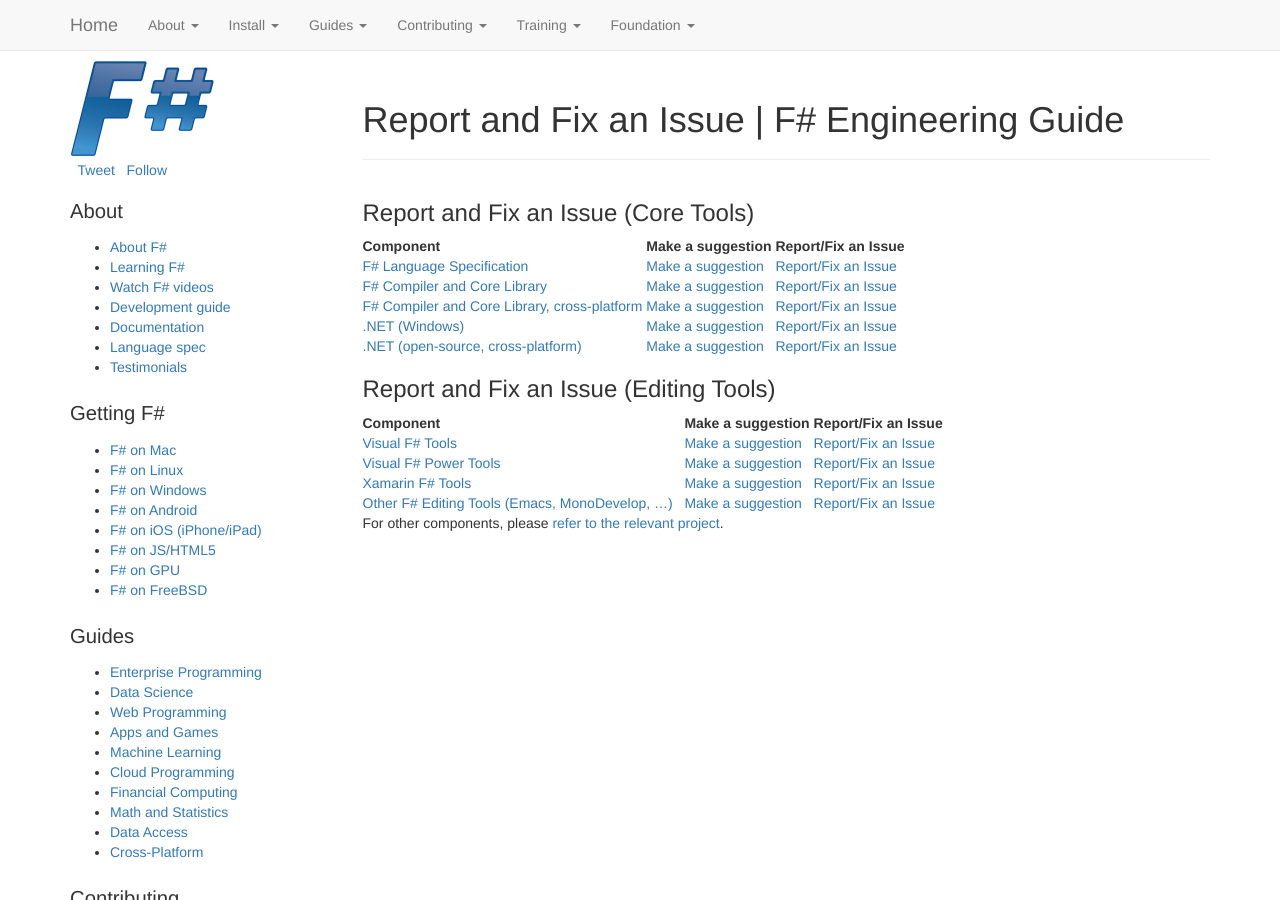
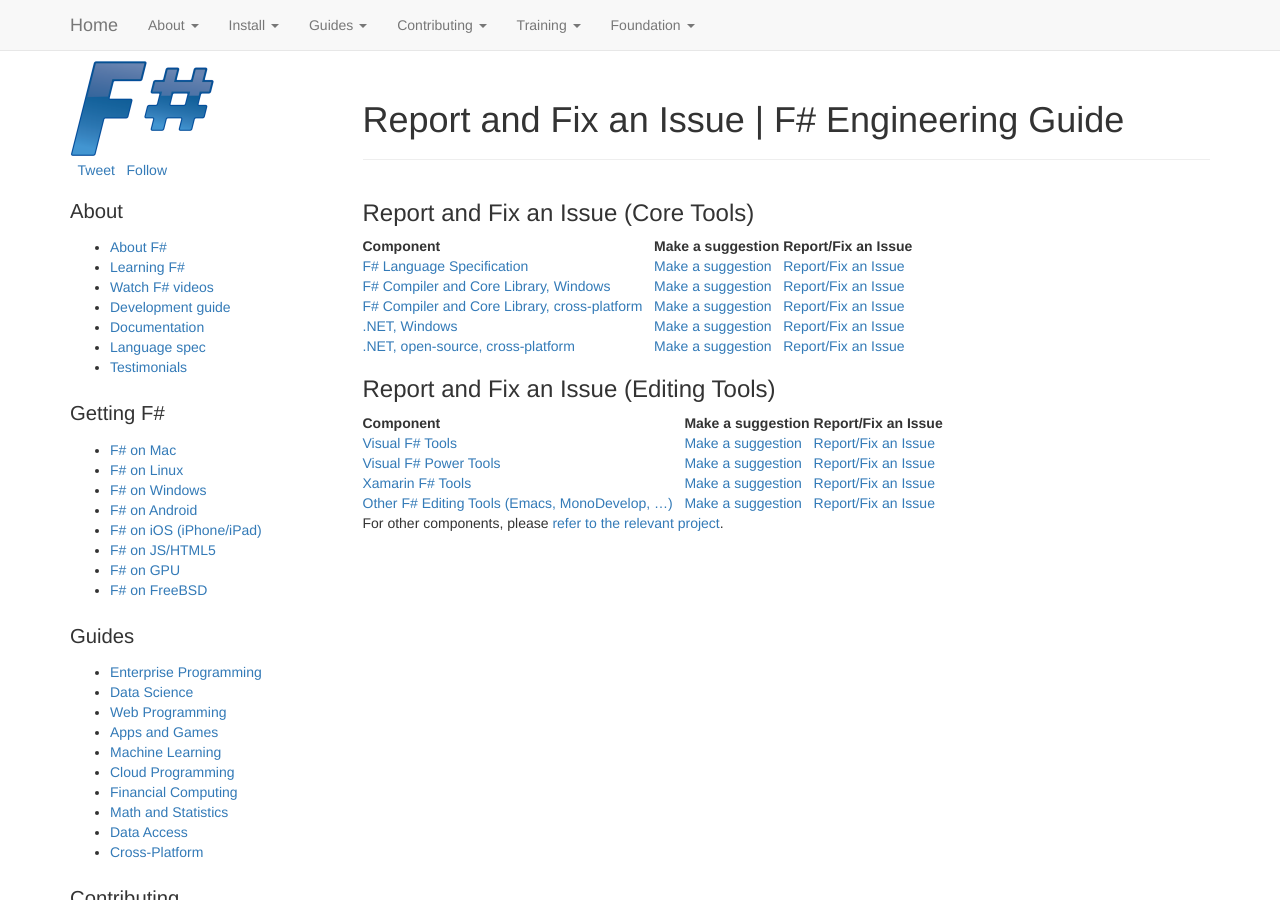
Before and after one commit to fsharp/fsharp.org, a Jekyll site: the page built from guides/engineering/issues.md, in a window 1280 px wide and 900 px high. Built offline with Jekyll 4.4.1, drawn with Linux system fonts in a browser that asks for light colours; nearby versions of some CDN libraries; some web fonts are replaced; comment, search, counter and statistics services are not loaded.

Commit message:
Update issues.md

```diff
--- a/guides/engineering/issues.md
+++ b/guides/engineering/issues.md
@@ -8,11 +8,11 @@
 
 | Component         |   | Make a suggestion   |   | Report/Fix an Issue |
 |:------------------|:--|:--------------------|:--|:------------------|
-| [F# Language Specification](http://fsharp.org/specs/language-spec/)              |  | [Make a suggestion](https://fslang.uservoice.com/forums/245727-f-language)     |  |  [Report/Fix an Issue](http://fsharp.org/specs/language-spec/)      |
-| [F# Compiler and Core Library](http://visualfsharp.codeplex.com)                 |  | [Make a suggestion](https://fslang.uservoice.com/forums/245727-f-language)     | |  [Report/Fix an Issue](http://visualfsharp.codeplex.com) |
-| [F# Compiler and Core Library, cross-platform](http://github.com/fsharp/fsharp)  |  | [Make a suggestion](https://fslang.uservoice.com/forums/245727-f-language)     | |  [Report/Fix an Issue](http://github.com/fsharp/fsharp) |
-| [.NET (Windows)](http://www.microsoft.com/net)                                   |  | [Make a suggestion](http://visualstudio.uservoice.com/forums/121579-visual-studio/category/31481-net)     |  |  [Report/Fix an Issue](http://connect.microsoft.com/visualstudio) |
-| [.NET (open-source, cross-platform)](http://www.mono-project.com/)               |  | [Make a suggestion](http://www.mono-project.com/community/)     |  | [Report/Fix an Issue](http://www.mono-project.com/community/) |
+| [F# Language Specification](http://fsharp.org/specs/language-spec/)               &nbsp; | &nbsp; | [Make a suggestion](https://fslang.uservoice.com/forums/245727-f-language)     |  &nbsp; |  [Report/Fix an Issue](http://fsharp.org/specs/language-spec/)      |
+| [F# Compiler and Core Library, Windows](http://visualfsharp.codeplex.com)                  &nbsp; | &nbsp; | [Make a suggestion](https://fslang.uservoice.com/forums/245727-f-language)     |  &nbsp; |  [Report/Fix an Issue](http://visualfsharp.codeplex.com) |
+| [F# Compiler and Core Library, cross-platform](http://github.com/fsharp/fsharp)   &nbsp; | &nbsp; | [Make a suggestion](https://fslang.uservoice.com/forums/245727-f-language)     |  &nbsp; |  [Report/Fix an Issue](http://github.com/fsharp/fsharp) |
+| [.NET, Windows](http://www.microsoft.com/net)                                    &nbsp; | &nbsp; | [Make a suggestion](http://visualstudio.uservoice.com/forums/121579-visual-studio/category/31481-net)     |  &nbsp; |  [Report/Fix an Issue](http://connect.microsoft.com/visualstudio) |
+| [.NET, open-source, cross-platform](http://www.mono-project.com/)                &nbsp; | &nbsp; | [Make a suggestion](http://www.mono-project.com/community/)     |  &nbsp; | [Report/Fix an Issue](http://www.mono-project.com/community/) |
 
 ### Report and Fix an Issue (Editing Tools)
 
```
